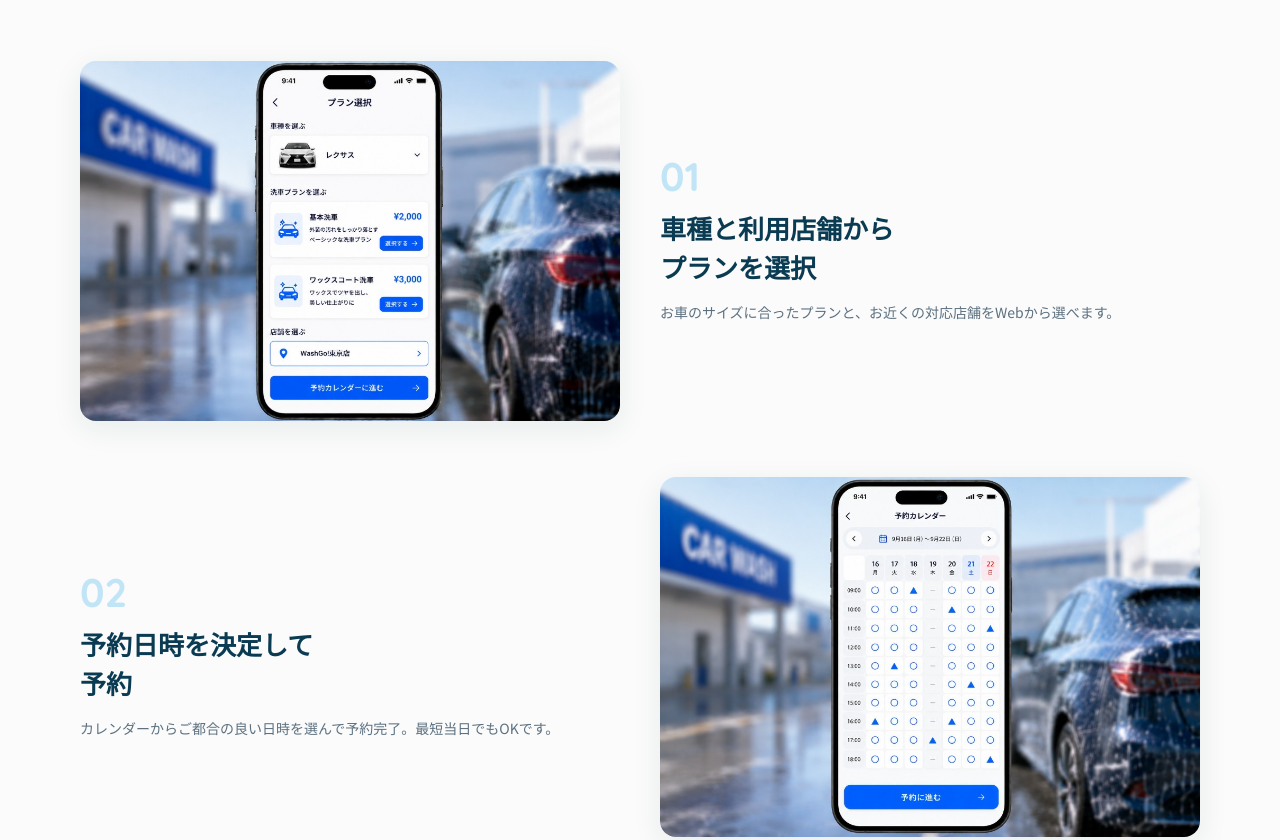
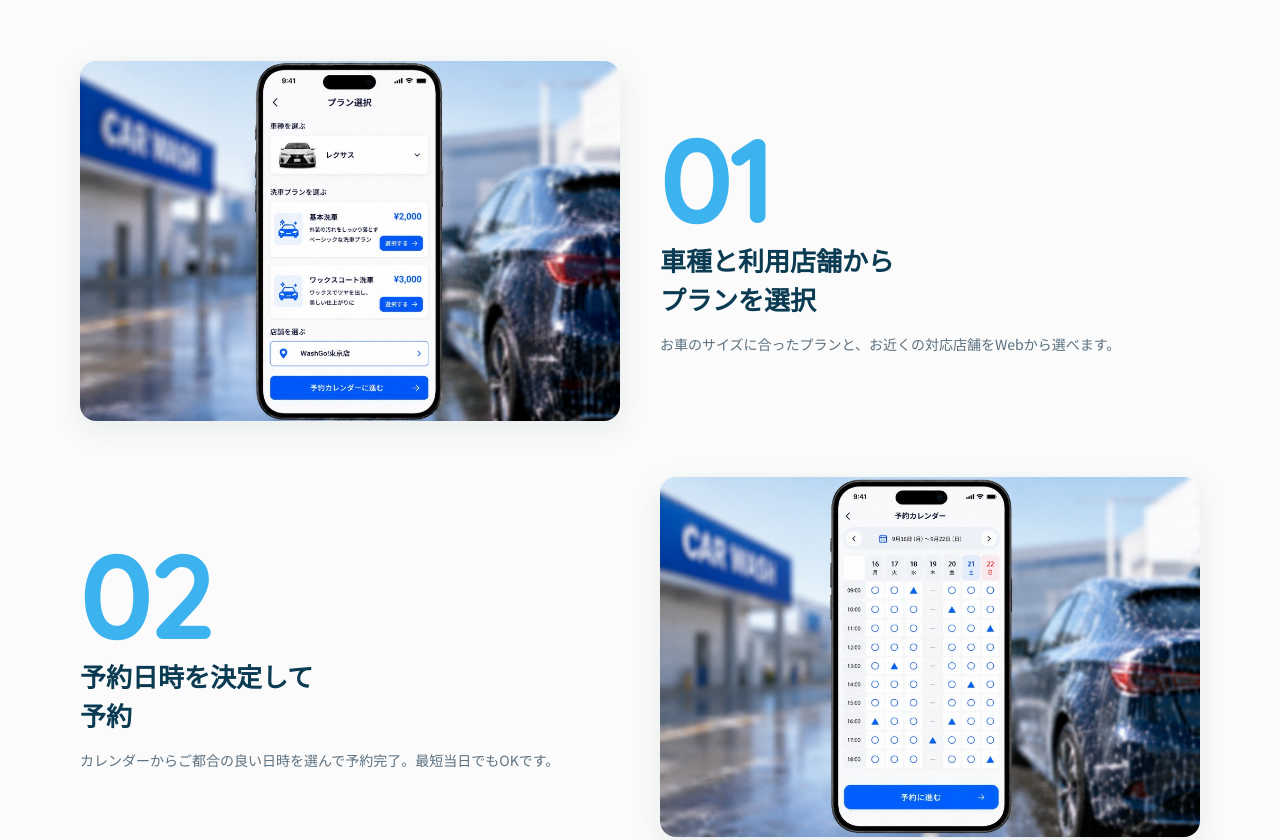
Before and after one commit to miyazaki00/washgo, a plain HTML site: page index.html in a window 1280 px wide. Shown: the part 1041-1881 px from the top of the page. Drawn offline with Linux system fonts and the light colour scheme.

Commit message:
ステップの文字サイズ変更

```diff
--- a/styles.css
+++ b/styles.css
@@ -226,12 +226,15 @@ button { font: inherit; }
 }
 .step-v2-body { padding: 8px 0; }
 .step-v2-num {
-  display: inline-block;
-  margin-bottom: 12px;
+  display: block;
+  margin-bottom: 8px;
   color: var(--blue);
-  font: 700 40px var(--latin);
-  line-height: 1;
-  opacity: .25;
+  font-family: var(--latin);
+  font-size: clamp(72px, 10vw, 120px);
+  font-weight: 700;
+  line-height: .9;
+  letter-spacing: -.04em;
+  opacity: .85;
 }
 .step-v2-body h3 {
   margin: 0 0 14px;
```
